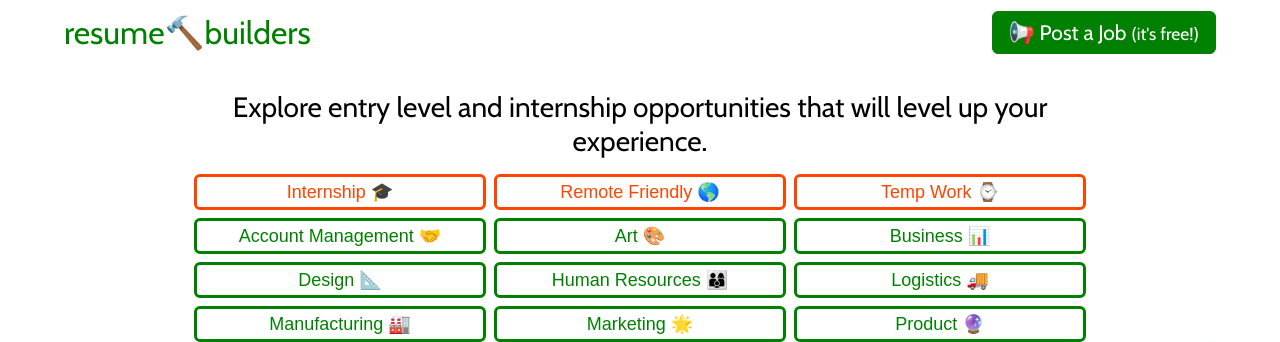
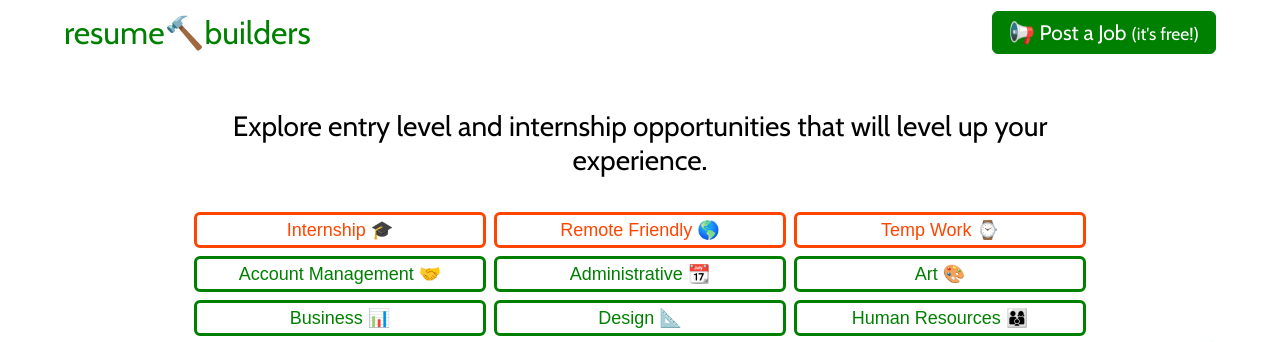
Before and after one commit to patrickstracey/resumebuilders, a Vue app: page / in a window 1280 px wide. Shown: the top 342 px of the page. Built offline with nearby package versions, Linux system fonts and the light colour scheme; no server answers; the database is empty.

Commit message:
minor text edits

```diff
--- a/public/index.html
+++ b/public/index.html
@@ -8,7 +8,7 @@
       name="Description"
       content="Find internships and jobs aimed at those who are looking to build experience. Find your next level up opportunity today!"
     />
-    <title>Resume Building Jobs & Internships</title>
+    <title>🔨 Resume Building Jobs & Internships</title>
   </head>
   <body>
     <noscript>
--- a/src/components/index/TheHomePage.vue
+++ b/src/components/index/TheHomePage.vue
@@ -1,9 +1,9 @@
 <template>
   <div class="flex-column" id="home-page">
-    <span id="welcome-msg"
-      >Explore entry level and internship opportunities that will level up your
-      experience.</span
-    >
+    <h1 id="welcome-msg">
+      Explore entry level and internship opportunities that will level up your
+      experience.
+    </h1>
     <job-index></job-index>
   </div>
 </template>
--- a/src/enums/category.js
+++ b/src/enums/category.js
@@ -1,5 +1,6 @@
 export const CATEGORIES = {
   ACCOUNT_MANAGEMENT: { id: 1, display: "Account Management 🤝" },
+  ADMINISTRATIVE: { id: 2, display: "Administrative 📆" },
   ART: { id: 5, display: "Art 🎨" },
   BUSINESS: { id: 10, display: "Business 📊" },
   DESIGN: { id: 15, display: "Design 📐" },
@@ -15,6 +16,7 @@ export const CATEGORIES = {
 
 export const CATEGORIES_BY_INT = {
   1: "Account Management 🤝",
+  2: "Administrative 📝",
   5: "Art 🎨",
   10: "Business 📊",
   15: "Design 📐",
```
